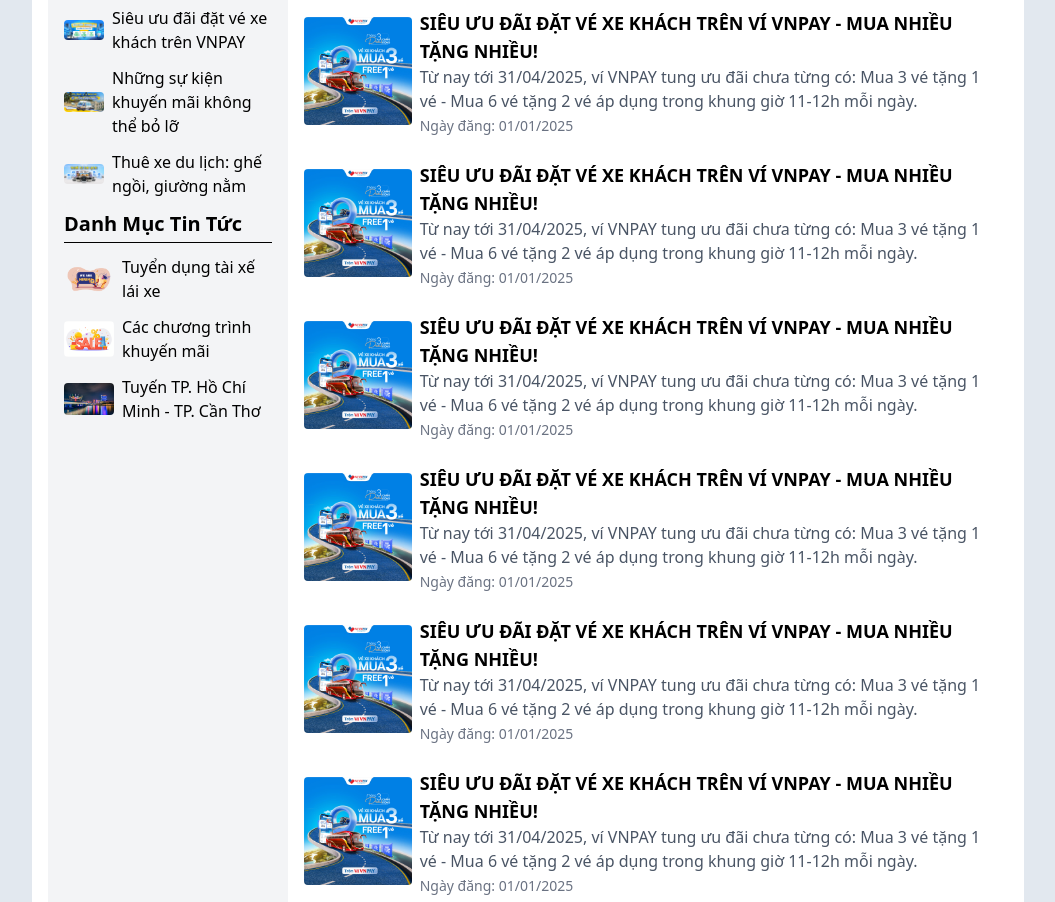
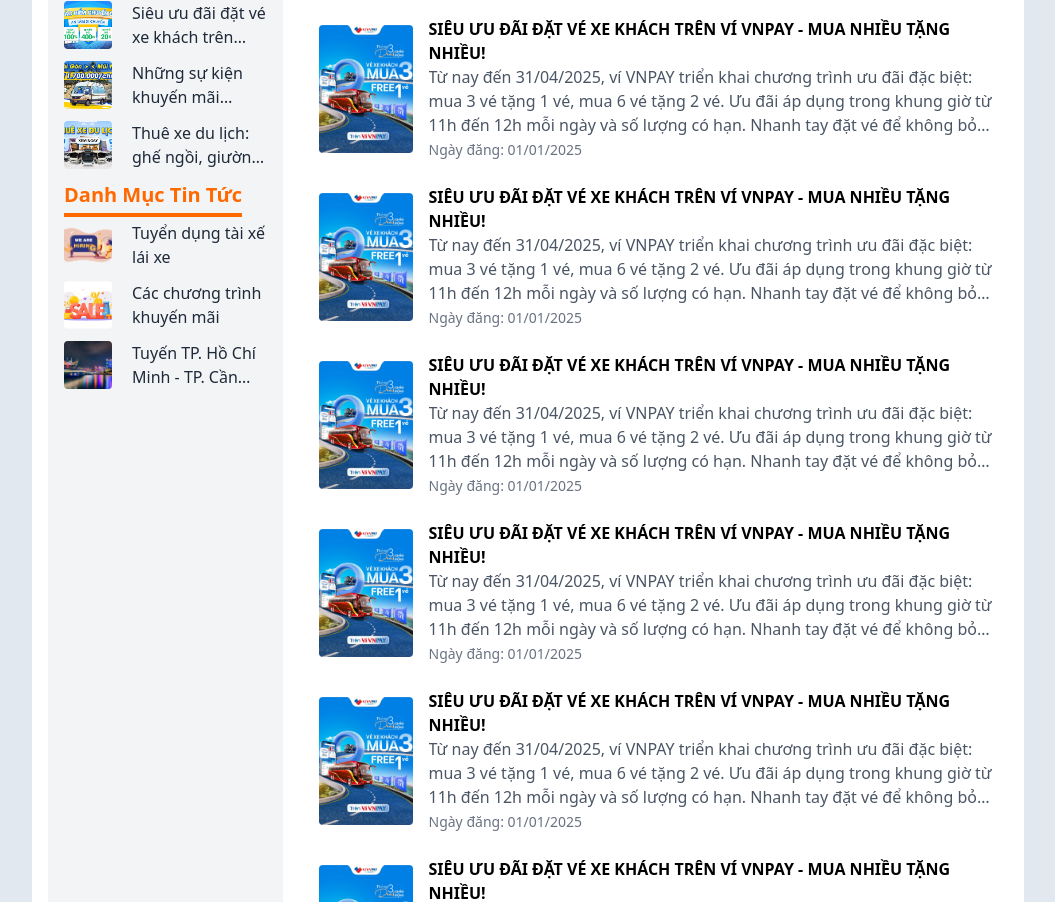
Before and after one commit to KhaBaoDuyen/WebsiteXayDungHeThongBanVeXe_ReactJs-NodeJs, a website: page FE/src/pages/blog.html in a window 1280 px wide. Shown: the part 651-1553 px from the top of the page, without its empty margins (112-1167 px from the left). Drawn offline with nearby package versions, Linux system fonts and the light colour scheme.

Commit message:
Sửa lại blog

```diff
--- a/FE/src/pages/blog.html
+++ b/FE/src/pages/blog.html
@@ -81,27 +81,26 @@
                     <h4 class="text-xl font-bold text-orange-500 border-b-4 border-orange-500 inline-block pb-1 mb-1">
                         Tin Tức Mới Nhất
                     </h4>
-                    <hr class="mb-3">
                     <ul class="space-y-3">
                         <li class="flex items-center">
                             <a href="#" class="flex items-center text-gray-800 hover:text-blue-600">
                                 <img src="../../public/assets/images/main/tintuc4.jpeg" alt="Bài viết 1"
-                                    class="w-12 h-12 object-cover rounded mr-3" width="40px">
-                                <span class="ml-2">Siêu ưu đãi đặt vé xe khách trên VNPAY</span>
+                                    class="w-12 h-12 object-cover rounded mr-3" width="40">
+                                <span class="ml-2 line-clamp-2">Siêu ưu đãi đặt vé xe khách trên VNPAY</span>
                             </a>
                         </li>
                         <li class="flex items-center">
                             <a href="#" class="flex items-center text-gray-800 hover:text-blue-600">
                                 <img src="../../public/assets/images/main/tintuc3.jpeg" alt="Bài viết 2"
-                                    class="w-12 h-12 object-cover rounded mr-3" width="40px">
-                                <span class="ml-2">Những sự kiện khuyến mãi không thể bỏ lỡ</span>
+                                    class="w-12 h-12 object-cover rounded mr-3" width="40">
+                                <span class="ml-2 line-clamp-2">Những sự kiện khuyến mãi không thể bỏ lỡ</span>
                             </a>
                         </li>
                         <li class="flex items-center">
                             <a href="#" class="flex items-center text-gray-800 hover:text-blue-600">
                                 <img src="../../public/assets/images/main/tintuc5.jpeg" alt="Bài viết 3"
-                                    class="w-12 h-12 object-cover rounded mr-3" width="40px">
-                                <span class="ml-2">Thuê xe du lịch: ghế ngồi, giường nằm</span>
+                                    class="w-12 h-12 object-cover rounded mr-3" width="40">
+                                <span class="ml-2 line-clamp-2">Thuê xe du lịch: ghế ngồi, giường nằm</span>
                             </a>
                         </li>
                     </ul>
@@ -109,27 +108,26 @@
                     <h5
                         class="text-xl font-bold text-orange-500 border-b-4 border-orange-500 inline-block pb-1 mb-1 mt-3">
                         Danh Mục Tin Tức</h5>
-                        <hr class="mb-3">
                         <ul class="space-y-3">
                             <li class="flex items-center">
                                 <a href="#" class="flex items-center text-gray-800 hover:text-blue-600">
                                     <img src="../../public/assets/images/main/tintuc6.webp" alt="Sách Mới"
-                                    class="w-12 h-12 object-cover rounded mr-3" width="50px">
-                                <span class="ml-2">Tuyển dụng tài xế lái xe</span>
+                                        class="w-12 h-12 object-cover rounded mr-3" width="50">
+                                    <span class="ml-2 line-clamp-2">Tuyển dụng tài xế lái xe</span>
                                 </a>
                             </li>
                             <li class="flex items-center">
                                 <a href="#" class="flex items-center text-gray-800 hover:text-blue-600">
                                     <img src="../../public/assets/images/main/tintuc7.webp" alt="Sách Mới"
-                                    class="w-12 h-12 object-cover rounded mr-3" width="50px">
-                                <span class="ml-2">Các chương trình khuyến mãi</span>
+                                        class="w-12 h-12 object-cover rounded mr-3" width="50">
+                                    <span class="ml-2 line-clamp-2">Các chương trình khuyến mãi</span>
                                 </a>
                             </li>
                             <li class="flex items-center">
                                 <a href="#" class="flex items-center text-gray-800 hover:text-blue-600">
                                     <img src="../../public/assets/images/main/tintuc8.webp" alt="Tác Giả"
-                                    class="w-12 h-12 object-cover rounded mr-3" width="50px">
-                                <span class="ml-2">Tuyến TP. Hồ Chí Minh - TP. Cần Thơ </span>
+                                        class="w-12 h-12 object-cover rounded mr-3" width="50">
+                                    <span class="ml-2 line-clamp-2">Tuyến TP. Hồ Chí Minh - TP. Cần Thơ</span>
                                 </a>
                             </li>
                         </ul>
@@ -139,94 +137,105 @@
                     <h2 class="text-3xl font-bold text-orange-500 border-b-4 border-orange-500 inline-block pb-1 mb-5">
                         Tất cả tin Tức
                     </h2>
-                    <div class="grid grid-cols-1 md:grid-cols-2 gap-6">
-                        <div class="flex items-start space-x-2">
-                            <a href="#"><img src="../../public/assets/images/main/tintuc2.jpg" alt="Sách Bán Chạy"
-                                    class="w-32 h-32 object-cover rounded mt-2" width="200px" />
+                    <div class="grid grid-cols-1 gap-6">
+                        <div class="flex items-center space-x-4">
+                            <a href="#">
+                                <img src="../../public/assets/images/main/tintuc2.jpg" alt="Sách Bán Chạy"
+                                    class="w-80 h-32 object-cover rounded" width="350" />
                             </a>
                             <div>
-                                <h3 class="text-lg font-semibold mt-0">SIÊU ƯU ĐÃI ĐẶT VÉ XE KHÁCH TRÊN VÍ VNPAY - MUA NHIỀU TẶNG NHIỀU!</h3>
-                                <p class="text-gray-600">
-                                    Từ nay tới 31/04/2025, ví VNPAY tung ưu đãi chưa từng có: Mua 3 vé tặng 1 vé - Mua 6 vé tặng 2 vé áp dụng trong khung giờ 11-12h mỗi ngày.
+                                <h3 class="text-base font-semibold line-clamp-3">
+                                    SIÊU ƯU ĐÃI ĐẶT VÉ XE KHÁCH TRÊN VÍ VNPAY - MUA NHIỀU TẶNG NHIỀU!
+                                </h3>
+                                <p class="text-gray-600 line-clamp-3">
+                                    Từ nay đến 31/04/2025, ví VNPAY triển khai chương trình ưu đãi đặc biệt: mua 3 vé tặng 1 vé, mua 6 vé tặng 2 vé. Ưu đãi áp dụng trong khung giờ từ 11h đến 12h mỗi ngày và số lượng có hạn. Nhanh tay đặt vé để không bỏ lỡ cơ hội tiết kiệm chi phí di chuyển!
                                 </p>
                                 <span class="text-sm text-gray-500">Ngày đăng: 01/01/2025</span>
                             </div>
                         </div>
-                        <div class="flex items-start space-x-2">
-                            <a href="#"><img src="../../public/assets/images/main/tintuc2.jpg" alt="Sách Bán Chạy"
-                                    class="w-32 h-32 object-cover rounded mt-2" width="200px" />
+
+                        <div class="flex items-center space-x-4">
+                            <a href="#">
+                                <img src="../../public/assets/images/main/tintuc2.jpg" alt="Sách Bán Chạy"
+                                    class="w-80 h-32 object-cover rounded" width="350" />
                             </a>
                             <div>
-                                <h3 class="text-lg font-semibold mt-0">SIÊU ƯU ĐÃI ĐẶT VÉ XE KHÁCH TRÊN VÍ VNPAY - MUA NHIỀU TẶNG NHIỀU!</h3>
-                                <p class="text-gray-600">
-                                    Từ nay tới 31/04/2025, ví VNPAY tung ưu đãi chưa từng có: Mua 3 vé tặng 1 vé - Mua 6 vé tặng 2 vé áp dụng trong khung giờ 11-12h mỗi ngày.
+                                <h3 class="text-base font-semibold line-clamp-3">
+                                    SIÊU ƯU ĐÃI ĐẶT VÉ XE KHÁCH TRÊN VÍ VNPAY - MUA NHIỀU TẶNG NHIỀU!
+                                </h3>
+                                <p class="text-gray-600 line-clamp-3">
+                                    Từ nay đến 31/04/2025, ví VNPAY triển khai chương trình ưu đãi đặc biệt: mua 3 vé tặng 1 vé, mua 6 vé tặng 2 vé. Ưu đãi áp dụng trong khung giờ từ 11h đến 12h mỗi ngày và số lượng có hạn. Nhanh tay đặt vé để không bỏ lỡ cơ hội tiết kiệm chi phí di chuyển!
                                 </p>
                                 <span class="text-sm text-gray-500">Ngày đăng: 01/01/2025</span>
                             </div>
                         </div>
-                        <div class="flex items-start space-x-2">
-                            <a href="#"><img src="../../public/assets/images/main/tintuc2.jpg" alt="Sách Bán Chạy"
-                                    class="w-32 h-32 object-cover rounded mt-2" width="200px" />
+
+                        <div class="flex items-center space-x-4">
+                            <a href="#">
+                                <img src="../../public/assets/images/main/tintuc2.jpg" alt="Sách Bán Chạy"
+                                    class="w-80 h-32 object-cover rounded" width="350" />
                             </a>
                             <div>
-                                <h3 class="text-lg font-semibold mt-0">SIÊU ƯU ĐÃI ĐẶT VÉ XE KHÁCH TRÊN VÍ VNPAY - MUA NHIỀU TẶNG NHIỀU!</h3>
-                                <p class="text-gray-600">
-                                    Từ nay tới 31/04/2025, ví VNPAY tung ưu đãi chưa từng có: Mua 3 vé tặng 1 vé - Mua 6 vé tặng 2 vé áp dụng trong khung giờ 11-12h mỗi ngày.
+                                <h3 class="text-base font-semibold line-clamp-3">
+                                    SIÊU ƯU ĐÃI ĐẶT VÉ XE KHÁCH TRÊN VÍ VNPAY - MUA NHIỀU TẶNG NHIỀU!
+                                </h3>
+                                <p class="text-gray-600 line-clamp-3">
+                                    Từ nay đến 31/04/2025, ví VNPAY triển khai chương trình ưu đãi đặc biệt: mua 3 vé tặng 1 vé, mua 6 vé tặng 2 vé. Ưu đãi áp dụng trong khung giờ từ 11h đến 12h mỗi ngày và số lượng có hạn. Nhanh tay đặt vé để không bỏ lỡ cơ hội tiết kiệm chi phí di chuyển!
                                 </p>
                                 <span class="text-sm text-gray-500">Ngày đăng: 01/01/2025</span>
                             </div>
                         </div>
-                        <div class="flex items-start space-x-2">
-                            <a href="#"><img src="../../public/assets/images/main/tintuc2.jpg" alt="Sách Bán Chạy"
-                                    class="w-32 h-32 object-cover rounded mt-2" width="200px" />
+
+                        <div class="flex items-center space-x-4">
+                            <a href="#">
+                                <img src="../../public/assets/images/main/tintuc2.jpg" alt="Sách Bán Chạy"
+                                    class="w-80 h-32 object-cover rounded" width="350" />
                             </a>
                             <div>
-                                <h3 class="text-lg font-semibold mt-0">SIÊU ƯU ĐÃI ĐẶT VÉ XE KHÁCH TRÊN VÍ VNPAY - MUA NHIỀU TẶNG NHIỀU!</h3>
-                                <p class="text-gray-600">
-                                    Từ nay tới 31/04/2025, ví VNPAY tung ưu đãi chưa từng có: Mua 3 vé tặng 1 vé - Mua 6 vé tặng 2 vé áp dụng trong khung giờ 11-12h mỗi ngày.
+                                <h3 class="text-base font-semibold line-clamp-3">
+                                    SIÊU ƯU ĐÃI ĐẶT VÉ XE KHÁCH TRÊN VÍ VNPAY - MUA NHIỀU TẶNG NHIỀU!
+                                </h3>
+                                <p class="text-gray-600 line-clamp-3">
+                                    Từ nay đến 31/04/2025, ví VNPAY triển khai chương trình ưu đãi đặc biệt: mua 3 vé tặng 1 vé, mua 6 vé tặng 2 vé. Ưu đãi áp dụng trong khung giờ từ 11h đến 12h mỗi ngày và số lượng có hạn. Nhanh tay đặt vé để không bỏ lỡ cơ hội tiết kiệm chi phí di chuyển!
                                 </p>
                                 <span class="text-sm text-gray-500">Ngày đăng: 01/01/2025</span>
                             </div>
                         </div>
-                        <div class="flex items-start space-x-2">
-                            <a href="#"><img src="../../public/assets/images/main/tintuc2.jpg" alt="Sách Bán Chạy"
-                                    class="w-32 h-32 object-cover rounded mt-2" width="200px" />
+
+                        <div class="flex items-center space-x-4">
+                            <a href="#">
+                                <img src="../../public/assets/images/main/tintuc2.jpg" alt="Sách Bán Chạy"
+                                    class="w-80 h-32 object-cover rounded" width="350" />
                             </a>
                             <div>
-                                <h3 class="text-lg font-semibold mt-0">SIÊU ƯU ĐÃI ĐẶT VÉ XE KHÁCH TRÊN VÍ VNPAY - MUA NHIỀU TẶNG NHIỀU!</h3>
-                                <p class="text-gray-600">
-                                    Từ nay tới 31/04/2025, ví VNPAY tung ưu đãi chưa từng có: Mua 3 vé tặng 1 vé - Mua 6 vé tặng 2 vé áp dụng trong khung giờ 11-12h mỗi ngày.
+                                <h3 class="text-base font-semibold line-clamp-3">
+                                    SIÊU ƯU ĐÃI ĐẶT VÉ XE KHÁCH TRÊN VÍ VNPAY - MUA NHIỀU TẶNG NHIỀU!
+                                </h3>
+                                <p class="text-gray-600 line-clamp-3">
+                                    Từ nay đến 31/04/2025, ví VNPAY triển khai chương trình ưu đãi đặc biệt: mua 3 vé tặng 1 vé, mua 6 vé tặng 2 vé. Ưu đãi áp dụng trong khung giờ từ 11h đến 12h mỗi ngày và số lượng có hạn. Nhanh tay đặt vé để không bỏ lỡ cơ hội tiết kiệm chi phí di chuyển!
                                 </p>
                                 <span class="text-sm text-gray-500">Ngày đăng: 01/01/2025</span>
                             </div>
                         </div>
-                        <div class="flex items-start space-x-2">
-                            <a href="#"><img src="../../public/assets/images/main/tintuc2.jpg" alt="Sách Bán Chạy"
-                                    class="w-32 h-32 object-cover rounded mt-2" width="200px" />
+
+                        <div class="flex items-center space-x-4">
+                            <a href="#">
+                                <img src="../../public/assets/images/main/tintuc2.jpg" alt="Sách Bán Chạy"
+                                    class="w-80 h-32 object-cover rounded" width="350" />
                             </a>
                             <div>
-                                <h3 class="text-lg font-semibold mt-0">SIÊU ƯU ĐÃI ĐẶT VÉ XE KHÁCH TRÊN VÍ VNPAY - MUA NHIỀU TẶNG NHIỀU!</h3>
-                                <p class="text-gray-600">
-                                    Từ nay tới 31/04/2025, ví VNPAY tung ưu đãi chưa từng có: Mua 3 vé tặng 1 vé - Mua 6 vé tặng 2 vé áp dụng trong khung giờ 11-12h mỗi ngày.
-                                </p>
-                                <span class="text-sm text-gray-500">Ngày đăng: 01/01/2025</span>
-                            </div>
-                        </div>
-                        <div class="flex items-start space-x-2">
-                            <a href="#"><img src="../../public/assets/images/main/tintuc2.jpg" alt="Sách Bán Chạy"
-                                    class="w-32 h-32 object-cover rounded mt-2" width="200px" />
-                            </a>
-                            <div>
-                                <h3 class="text-lg font-semibold mt-0">SIÊU ƯU ĐÃI ĐẶT VÉ XE KHÁCH TRÊN VÍ VNPAY - MUA NHIỀU TẶNG NHIỀU!</h3>
-                                <p class="text-gray-600">
-                                    Từ nay tới 31/04/2025, ví VNPAY tung ưu đãi chưa từng có: Mua 3 vé tặng 1 vé - Mua 6 vé tặng 2 vé áp dụng trong khung giờ 11-12h mỗi ngày.
+                                <h3 class="text-base font-semibold line-clamp-3">
+                                    SIÊU ƯU ĐÃI ĐẶT VÉ XE KHÁCH TRÊN VÍ VNPAY - MUA NHIỀU TẶNG NHIỀU!
+                                </h3>
+                                <p class="text-gray-600 line-clamp-3">
+                                    Từ nay đến 31/04/2025, ví VNPAY triển khai chương trình ưu đãi đặc biệt: mua 3 vé tặng 1 vé, mua 6 vé tặng 2 vé. Ưu đãi áp dụng trong khung giờ từ 11h đến 12h mỗi ngày và số lượng có hạn. Nhanh tay đặt vé để không bỏ lỡ cơ hội tiết kiệm chi phí di chuyển!
                                 </p>
                                 <span class="text-sm text-gray-500">Ngày đăng: 01/01/2025</span>
                             </div>
                         </div>
                     </div>
+
                 </section>
-
             </div>
         </div>
     </main>
--- a/package.json
+++ b/package.json
@@ -1,6 +1,7 @@
 {
   "dependencies": {
     "@tailwindcss/cli": "^4.0.13",
+    "@tailwindcss/line-clamp": "^0.4.4",
     "swiper": "^11.2.5",
     "tailwindcss": "^4.0.13"
   },
--- a/tailwind.config.js
+++ b/tailwind.config.js
@@ -4,5 +4,7 @@
   theme: {
     extend: {},
   },
-  plugins: [],
+  plugins: [
+    require('@tailwindcss/line-clamp'),
+  ],
 };
```
Also changed, not shown: FE/src/css/tailwind-output.css, 1 other file. Lines whose indentation alone changed are shown as unchanged.
